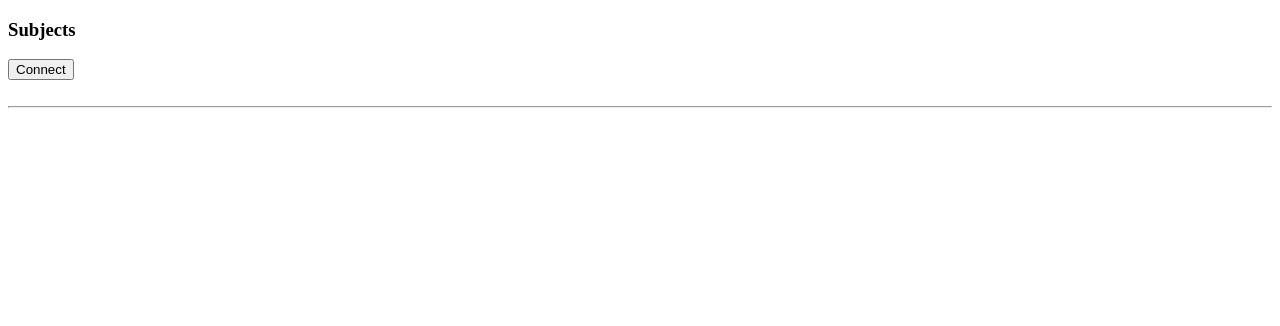
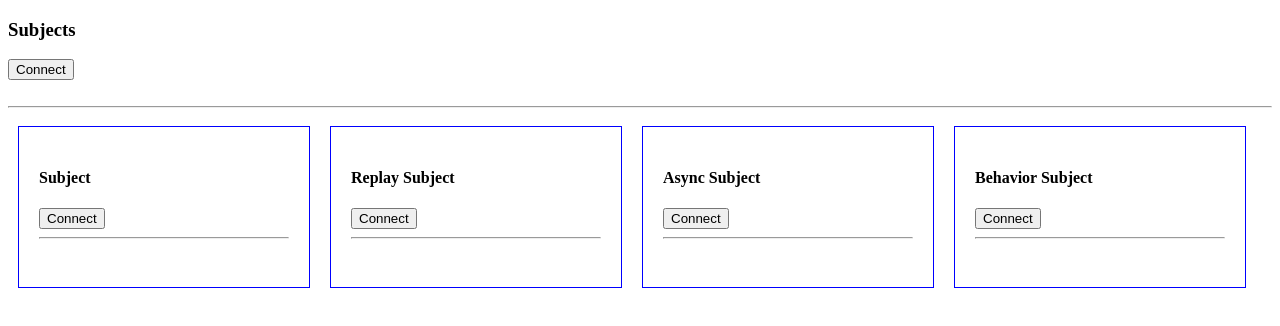
Before and after one commit to Rafa-Oli/observables_angular, an Angular app: page / in a window 1280 px wide. Shown: the top 326 px of the page. Built offline with nearby package versions, Linux system fonts and the light colour scheme.

Commit message:
subjects

```diff
--- a/src/app/app.module.ts
+++ b/src/app/app.module.ts
@@ -8,6 +8,7 @@ import { ColdObservablesComponent } from './cold-observables/cold-observables.co
 import { HotObservablesIntroComponent } from './hot-observables-intro/hot-observables-intro.component';
 import { HotObservablesComponent } from './hot-observables/hot-observables.component';
 import { SubjectsComponent } from './subjects/subjects.component';
+import { SubjectChildComponent } from './subjects/subject-child/subject-child.component';
 
 @NgModule({
   declarations: [
@@ -16,7 +17,8 @@ import { SubjectsComponent } from './subjects/subjects.component';
     ColdObservablesComponent,
     HotObservablesIntroComponent,
     HotObservablesComponent,
-    SubjectsComponent
+    SubjectsComponent,
+    SubjectChildComponent
   ],
   imports: [
     BrowserModule,
--- a/src/app/hot-observables/hot-observables.component.html
+++ b/src/app/hot-observables/hot-observables.component.html
@@ -1,4 +1,4 @@
-<h4>Hot Observables: {{n}} </h4>
+<h4>Hot Observables </h4>
 
 <p>
     {{ s1 }} : {{ n1 }}
--- /dev/null
+++ b/src/app/subjects/subject-child/subject-child.component.html
@@ -0,0 +1,10 @@
+<div class="box">
+    <h4>{{ name }}</h4>
+    <button (click)='connect()' *ngIf='!connected'>Connect</button>
+    <button (click)='disconnect()' *ngIf='connected'>Disconnect</button>
+    <br>
+    <hr>
+    <div>
+        <p *ngFor='let s of log'> {{s}}</p>
+    </div>
+</div>
--- /dev/null
+++ b/src/app/subjects/subject-child/subject-child.component.scss
@@ -0,0 +1,9 @@
+.box {
+    width: 250px;
+    min-height: 120px;
+    border: 1px;
+    border-color: blue;
+    padding: 20px;
+    border-style: solid;
+    margin: 10px;
+}
--- /dev/null
+++ b/src/app/subjects/subject-child/subject-child.component.ts
@@ -0,0 +1,45 @@
+import { Component, Input, OnInit } from '@angular/core';
+import { Subject, Subscription } from 'rxjs';
+import { DataModel } from 'src/app/data-model';
+
+@Component({
+  selector: 'app-subject-child',
+  templateUrl: './subject-child.component.html',
+  styleUrls: ['./subject-child.component.scss']
+})
+export class SubjectChildComponent implements OnInit {
+
+  @Input() subject: Subject<DataModel>;
+  @Input() name: string;
+
+
+  public log: string[] = [];
+  public connected: boolean = false;
+  private subscription: Subscription;
+
+  constructor() { }
+
+  ngOnInit(): void {
+  }
+
+  logData(data: DataModel) {
+    this.log.push("Timestamp: " + data.timestamp + " Data: " + data.data);
+  }
+  connect() {
+    this.log.push;
+    this.connected = true;
+    this.subscription = this.subject.subscribe(
+      (data: DataModel) => {
+        this.logData(data);
+      },
+      (error: Error) => {
+        this.connected = false;
+      },
+      () => { this.connected = false; this.log.push('Finished') }
+    );
+  }
+  disconnect() {
+
+  }
+
+}
--- a/src/app/subjects/subjects.component.html
+++ b/src/app/subjects/subjects.component.html
@@ -1,5 +1,11 @@
 <h3>Subjects</h3>
 <button (click)='connect()'>Connect</button>
-
 <br><br>
 <hr>
+
+<div style="height: 100%; width: 100%;display: flex;">
+    <app-subject-child name='Subject' [subject]='subject'></app-subject-child>
+    <app-subject-child name='Replay Subject' [subject]='replaySubject'></app-subject-child>
+    <app-subject-child name='Async Subject' [subject]='asyncSubject'></app-subject-child>
+    <app-subject-child name='Behavior Subject' [subject]='behaviorSubject'></app-subject-child>
+</div>
--- a/src/app/subjects/subjects.component.ts
+++ b/src/app/subjects/subjects.component.ts
@@ -10,10 +10,10 @@ import { GenRandomDataService } from '../gen-random-data.service';
 })
 export class SubjectsComponent implements OnInit {
 
-  private subject: Subject<DataModel>;
-  private replaySubject: ReplaySubject<DataModel>;
-  private asyncSubject: AsyncSubject<DataModel>;
-  private behaviorSubject: BehaviorSubject<DataModel>;
+  public subject: Subject<DataModel>;
+  public replaySubject: ReplaySubject<DataModel>;
+  public asyncSubject: AsyncSubject<DataModel>;
+  public behaviorSubject: BehaviorSubject<DataModel>;
 
 
   constructor(private dataService: GenRandomDataService) { }
```
